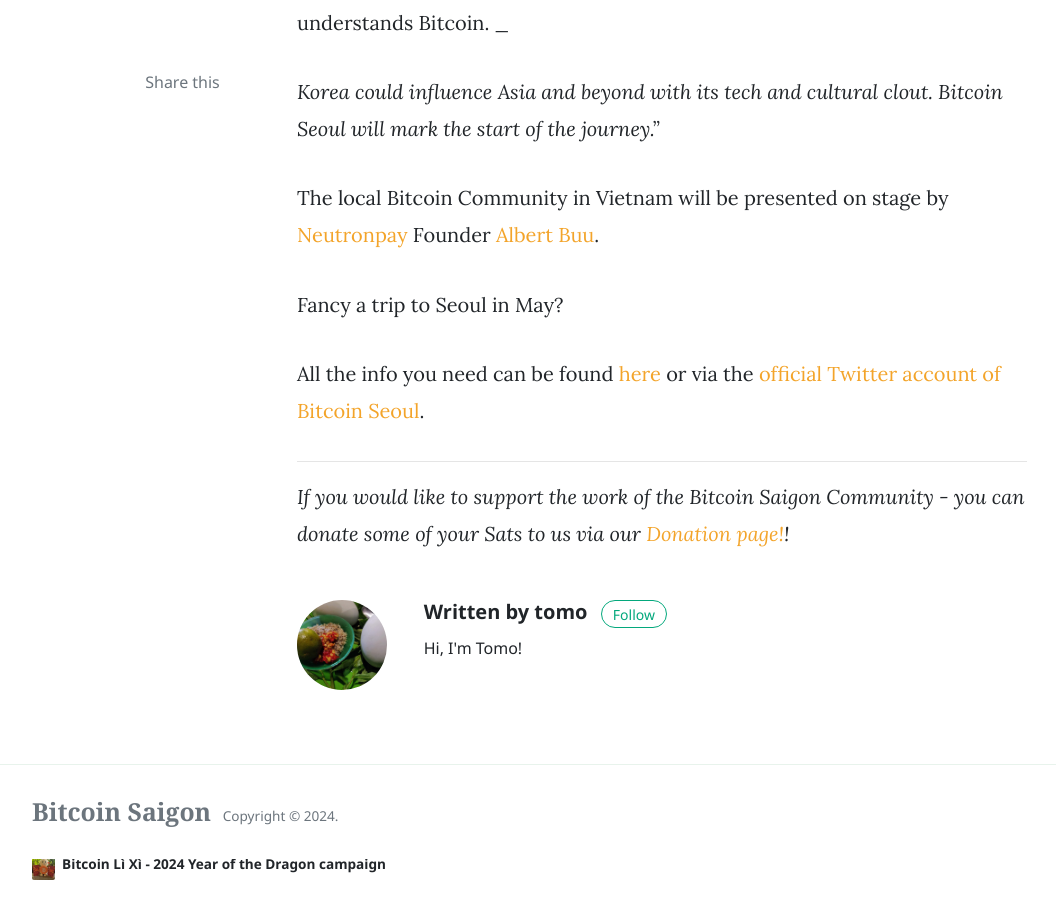
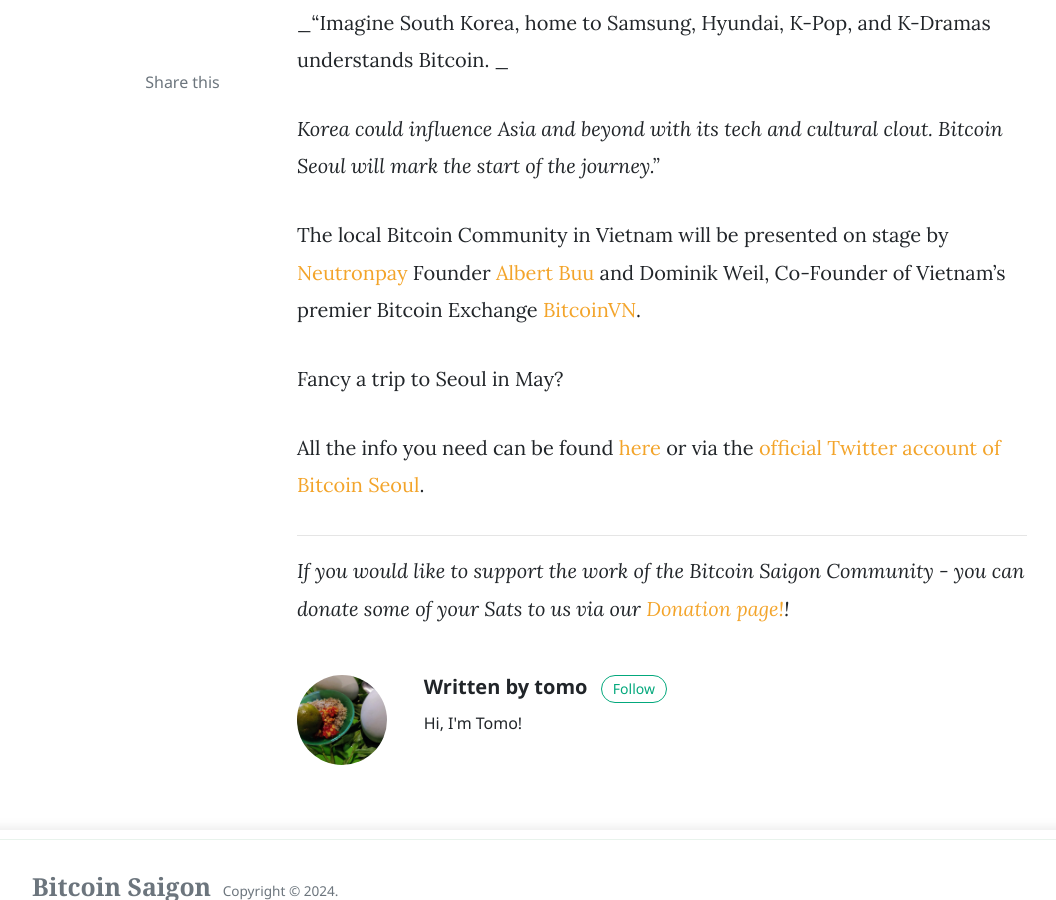
Before and after one commit to bitcoinsaigon/bitcoinsaigon.github.io, a Jekyll site: the page built from _posts/2024-03-09-bitcoin-in-asia-korea-2024.md, in a window 1280 px wide and 900 px high, scrolled down 3306 px. Shown: the whole window, without its empty margins (73-1129 px from the left). Built offline with Jekyll 4.4.1, drawn with Linux system fonts in a browser that asks for light colours; nearby versions of some CDN libraries; comment, search, counter and statistics services are not loaded.

Commit message:
Update ticket link and participant

```diff
--- a/_posts/2024-03-09-bitcoin-in-asia-korea-2024.md
+++ b/_posts/2024-03-09-bitcoin-in-asia-korea-2024.md
@@ -29,7 +29,7 @@
 
 _Korea could influence Asia and beyond with its tech and cultural clout. Bitcoin Seoul will mark the start of the journey."_
 
-The local Bitcoin Community in Vietnam will be presented on stage by [Neutronpay](neutronpay.com) Founder [Albert Buu](www.twitter.com/subnetmask).
+The local Bitcoin Community in Vietnam will be presented on stage by [Neutronpay](neutronpay.com) Founder [Albert Buu](www.twitter.com/subnetmask) and Dominik Weil, Co-Founder of Vietnam’s premier Bitcoin Exchange [BitcoinVN](https://bitcoinvn.io).
 
 Fancy a trip to Seoul in May?
 
```
Also changed, not shown: other parts of _posts/2024-03-09-bitcoin-in-asia-korea-2024.md (+1 -1 lines).
